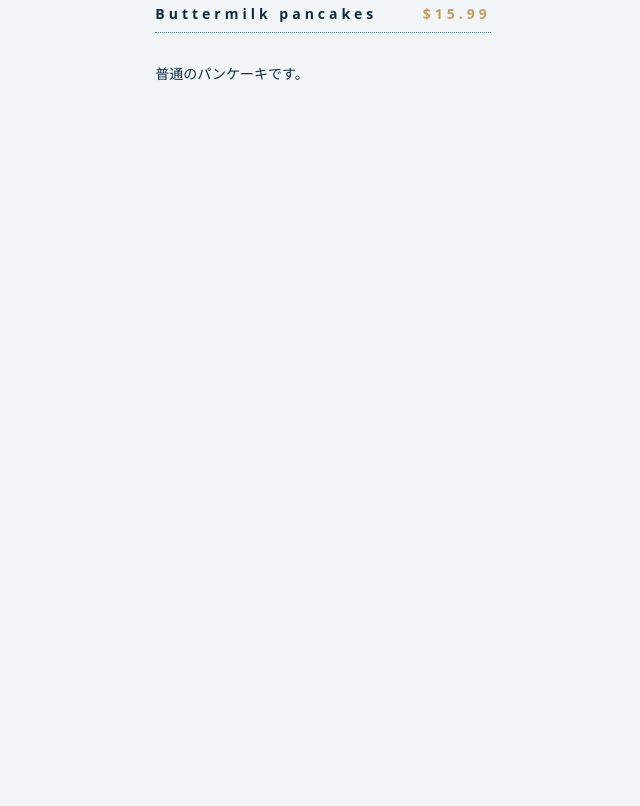
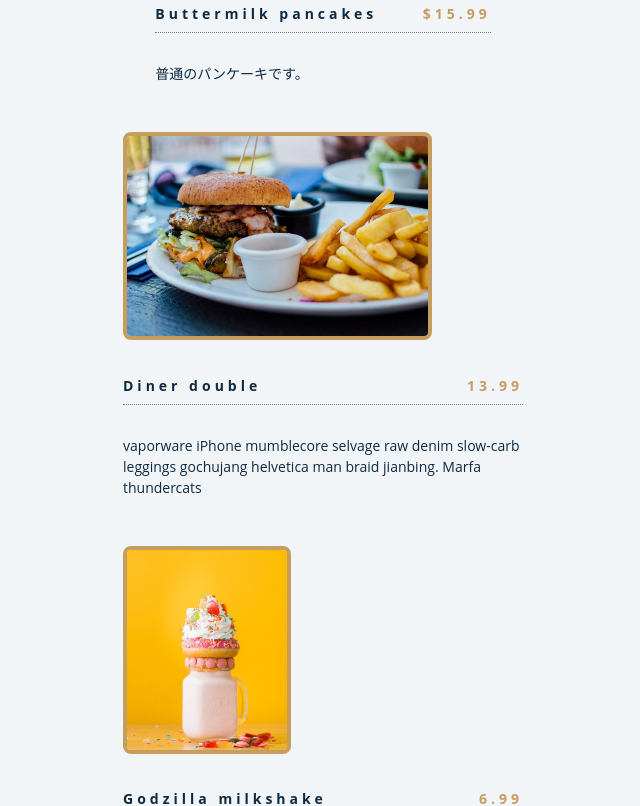
Before and after one commit to r-shirasu/menu_React_practice, a React (Create React App) app: page / in a window 1280 px wide. Shown: the part 580-1386 px from the top of the page, without its empty margins (317-957 px from the left). Before the commit the page ends 800 px from the top, so only its background shows below. Built offline with nearby package versions, Linux system fonts and the light colour scheme.

Commit message:
mapで全てのデータを表示

```diff
--- a/src/Menu.js
+++ b/src/Menu.js
@@ -22,20 +22,24 @@ export const Menu = () => {
         </button>
       </div>
       <div className="section">
+        {menudata.map((menuArray, menuIndex) => {
+          return (
             <article className="menu-item">
               <img
-            src={menudata[0].img}
+                src={menuArray.img}
                 className="photo"
-            alt={menudata[0].alt}
+                alt={menuArray.alt}
               ></img>
               <div className="item-info">
                 <header>
-              <h4 className="title">{menudata[0].title}</h4>
-              <h4 className="price">{menudata[0].price}</h4>
+                  <h4 className="title">{menuArray.title}</h4>
+                  <h4 className="price">{menuArray.price}</h4>
                 </header>
-            <p className="item-text">{menudata[0].desc}</p>
+                <p className="item-text">{menuArray.desc}</p>
               </div>
             </article>
+          );
+        })}
       </div>
     </>
   );
```
Lines whose indentation alone changed are shown as unchanged.
